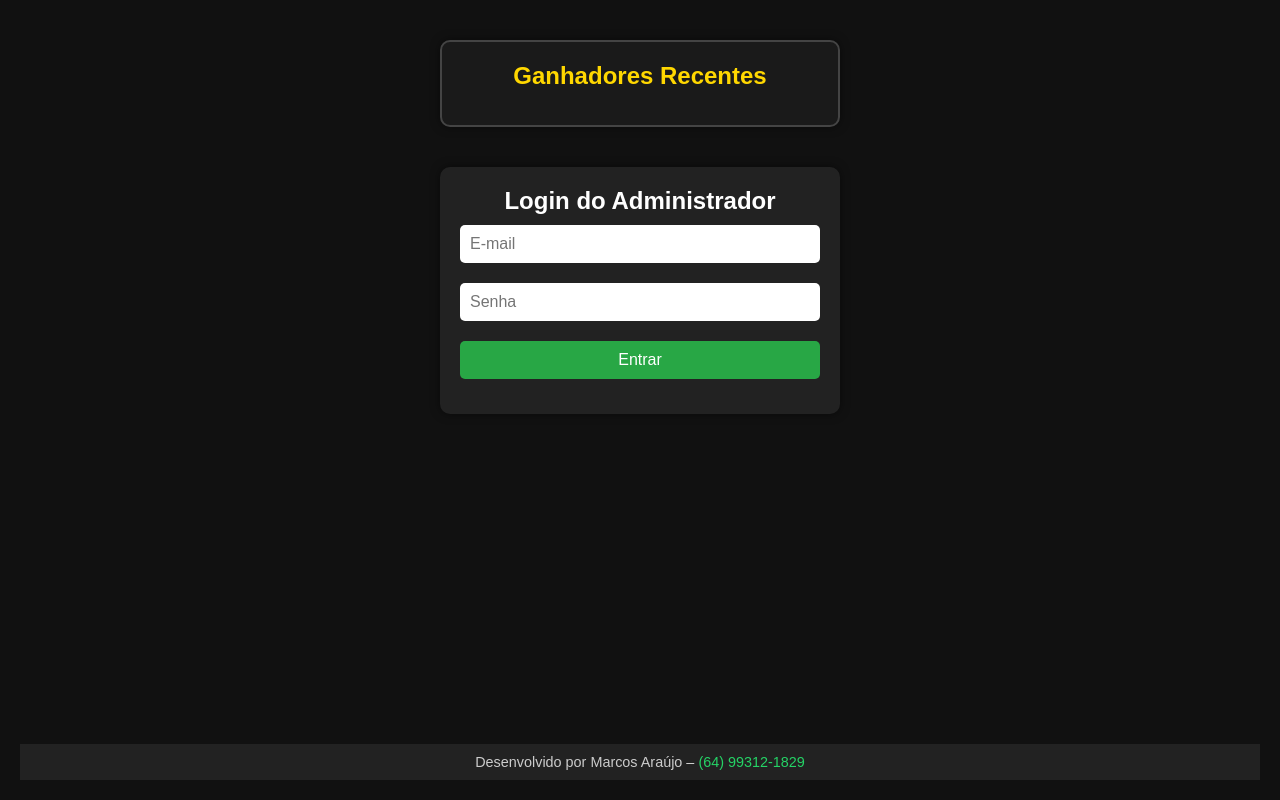
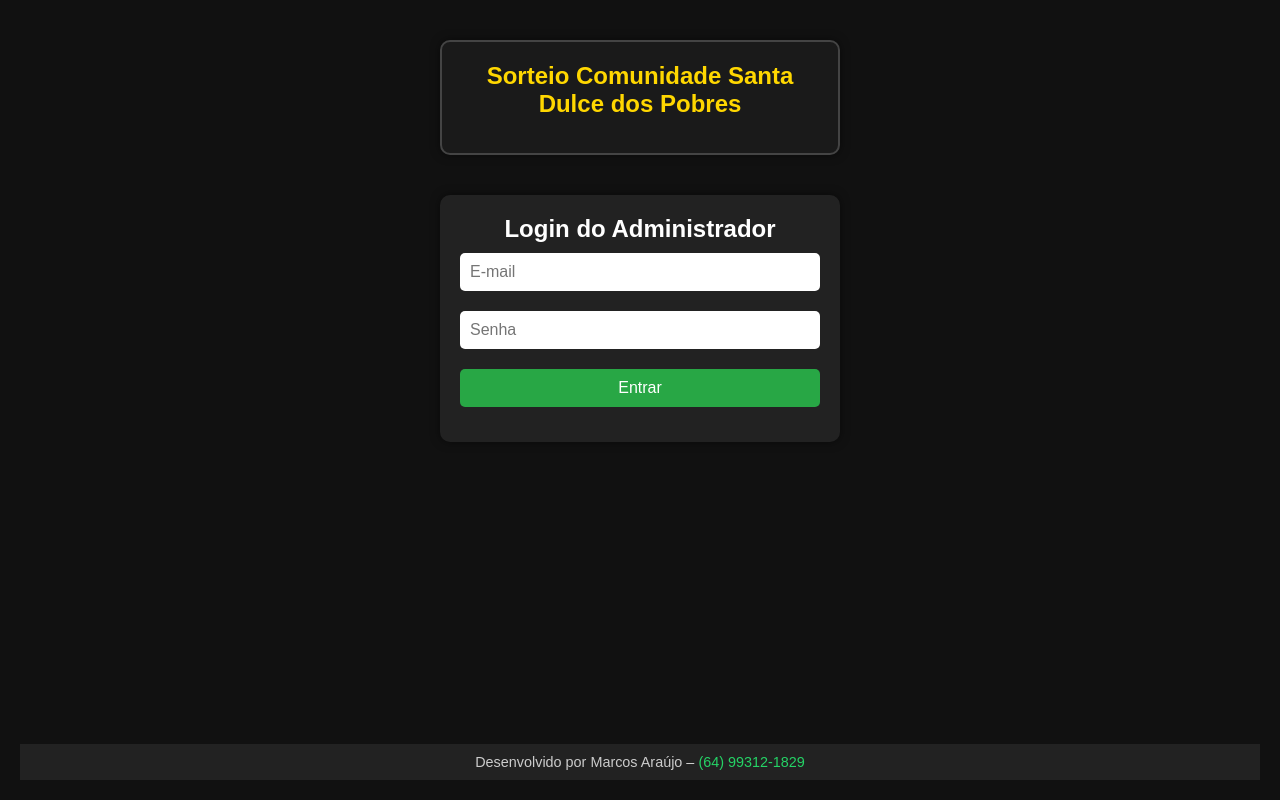
Before and after one commit to DevMarcosAraujo/sorteio, a plain HTML site: page Index.html in a window 1280 px wide. Drawn offline with Linux system fonts and the light colour scheme; no server answers.

Commit message:
atualizando nome

```diff
--- a/Index.html
+++ b/Index.html
@@ -8,9 +8,9 @@
 </head>
 <body>
 
-  <!-- Lista de Ganhadores (visível ao público) -->
-  <div class="container ganhadores-publico">
-    <h2>Ganhadores Recentes</h2>
+   <!-- Lista de Ganhadores (visível ao público) -->
+   <div class="container ganhadores-publico">
+    <h2>Sorteio Comunidade Santa Dulce dos Pobres </h2>
     <ul id="ganhadoresPublico"></ul>
   </div>
 
@@ -35,6 +35,7 @@
     </div>
   </div>
 
+
   <!-- Rodapé -->
   <footer>
     Desenvolvido por Marcos Araújo –
```
